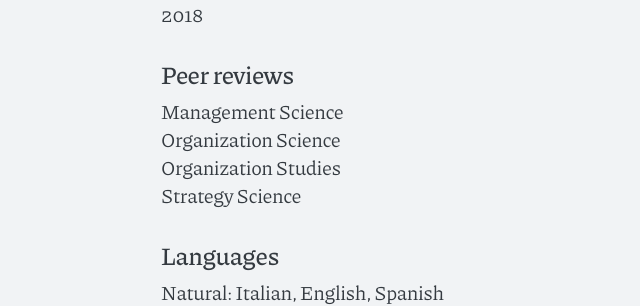
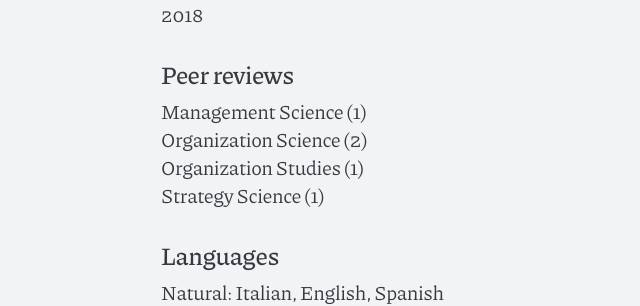
Before and after one commit to piazzai/piazzai.github.io, a Jekyll site: the page built from cv.md, in a window 1280 px wide and 900 px high, scrolled down 5254 px. Shown: the part 222-528 px from the top of the window, without its empty margins (206-846 px from the left). Built offline with Jekyll 4.4.1, drawn with Linux system fonts in a browser that asks for light colours.

Commit message:
Add review numbers

```diff
--- a/cv.md
+++ b/cv.md
@@ -183,10 +183,10 @@
 
 ## Peer reviews
 
-Management Science
-Organization Science
-Organization Studies
-Strategy Science
+Management Science (1)
+Organization Science (2)
+Organization Studies (1)
+Strategy Science (1)
 
 ## Languages
 
```
